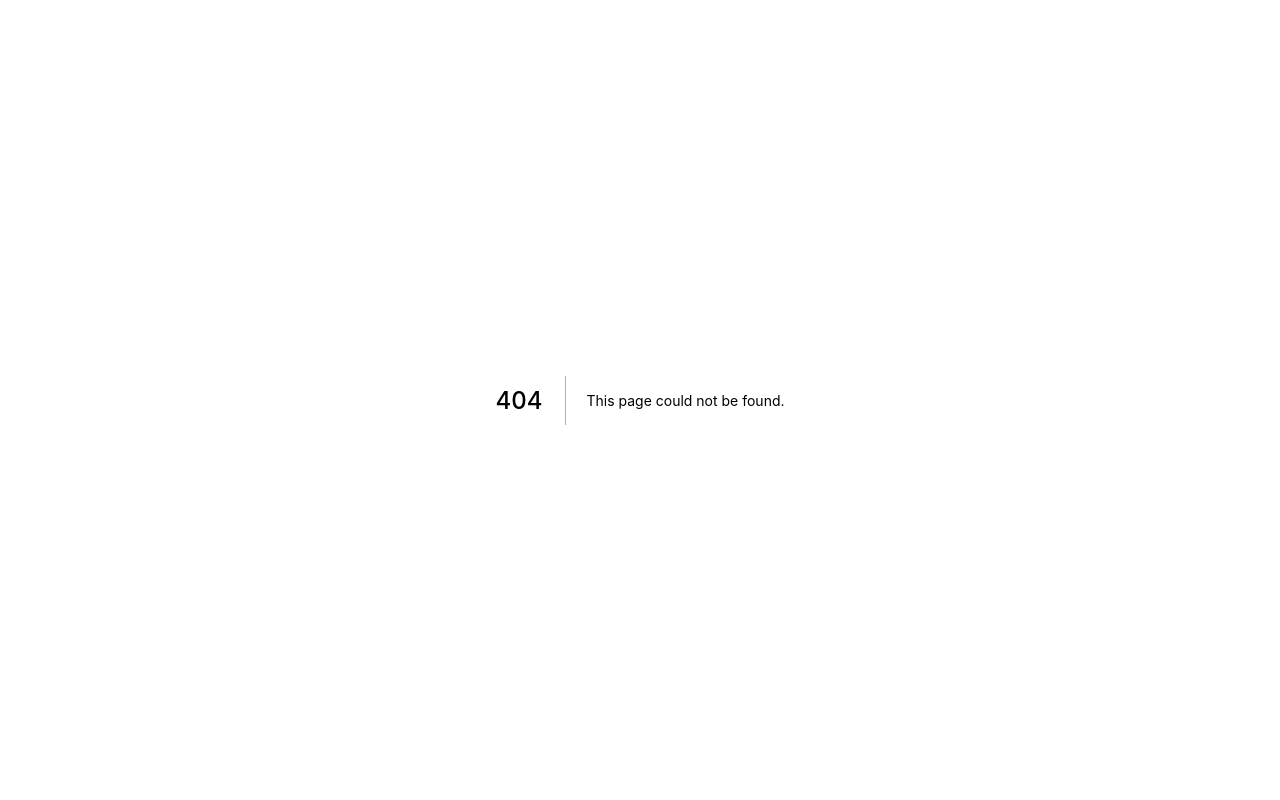
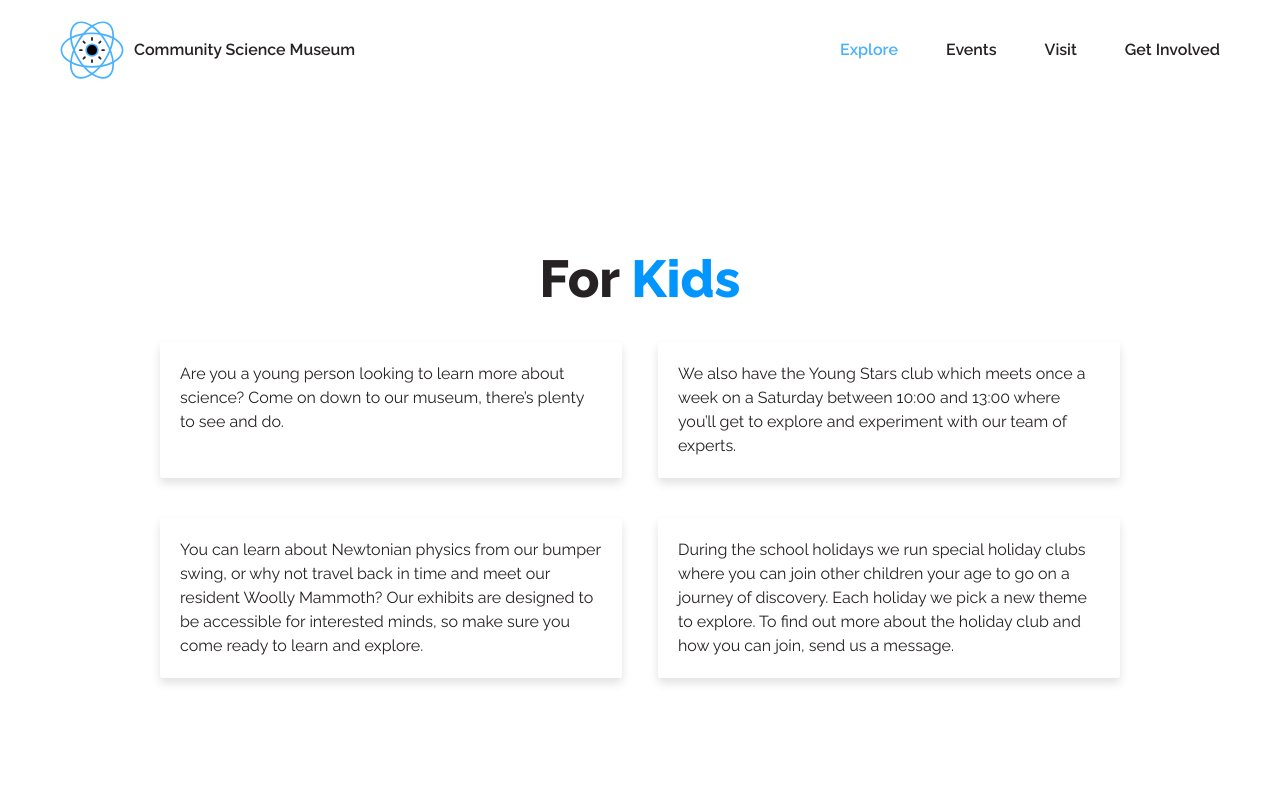
Before and after one commit to AdaptCharm/community-science-museum, a Next.js app: page /explore in a window 1280 px wide. Before the commit this address had no page. Shown: the top 800 px of the page. Built offline with nearby package versions, Linux system fonts and the light colour scheme.

Commit message:
Add explore component & page

```diff
--- /dev/null
+++ b/components/ui/Explore/Explore.module.css
@@ -0,0 +1,3 @@
+.explore {
+  background-color: hsl(255, 255%, 255%);
+}
--- /dev/null
+++ b/components/ui/Explore/Explore.tsx
@@ -0,0 +1,54 @@
+import { FC } from 'react'
+
+import e from './Explore.module.css'
+
+const Explore: FC = () => {
+  return (
+    <section className={`${e.explore} section`}>
+      <div className="inner">
+        <h1 className="text-center">
+          For <strong>Kids</strong>
+        </h1>
+        <div className="flex flex-col flex-md-row gap-8 mb-8">
+          <div className="card">
+            <p>
+              Are you a young person looking to learn more about science?
+              Come on down to our museum, there’s plenty to see and do.
+            </p>
+          </div>
+          <div className="card">
+            <p>
+              We also have the Young Stars club which meets once a week on
+              a Saturday between 10:00 and 13:00 where you’ll get to explore
+              and experiment with our team of experts.
+            </p>
+          </div>
+        </div>
+
+
+        <div className="flex flex-col flex-md-row gap-8 mb-8">
+          <div className="card">
+            <p>
+              You can learn about Newtonian physics from our bumper swing,
+              or why not travel back in time and meet our resident Woolly
+              Mammoth? Our exhibits are designed to be accessible for
+              interested minds, so make sure you come ready to learn and
+              explore.
+            </p>
+          </div>
+          <div className="card">
+            <p>
+              During the school holidays we run special holiday clubs where
+              you can join other children your age to go on a journey of
+              discovery. Each holiday we pick a new theme to explore. To find
+              out more about the holiday club and how you can join, send us a
+              message.
+            </p>
+          </div>
+        </div>
+      </div>
+    </section>
+  )
+}
+
+export default Explore
--- /dev/null
+++ b/components/ui/Explore/index.ts
@@ -0,0 +1 @@
+export { default } from './Explore'
--- a/components/ui/index.ts
+++ b/components/ui/index.ts
@@ -3,3 +3,4 @@ export { default as Link } from './Link'
 export { default as Hero } from './Hero'
 export { default as Aim } from './Aim'
 export { default as Belief } from './Belief'
+export { default as Explore } from './Explore'
--- /dev/null
+++ b/pages/explore.tsx
@@ -0,0 +1,10 @@
+import { Layout } from '@components/core'
+import { Explore } from '@components/ui'
+
+export default function E() {
+  return (
+    <Explore />
+  )
+}
+
+E.Layout = Layout
--- a/styles/global.css
+++ b/styles/global.css
@@ -242,6 +242,10 @@ p {
   align-items: center;
 }
 
+.gap-8 {
+  gap: 2.25rem;
+}
+
 
 /* Spacing */
 .mb-4 {
```
